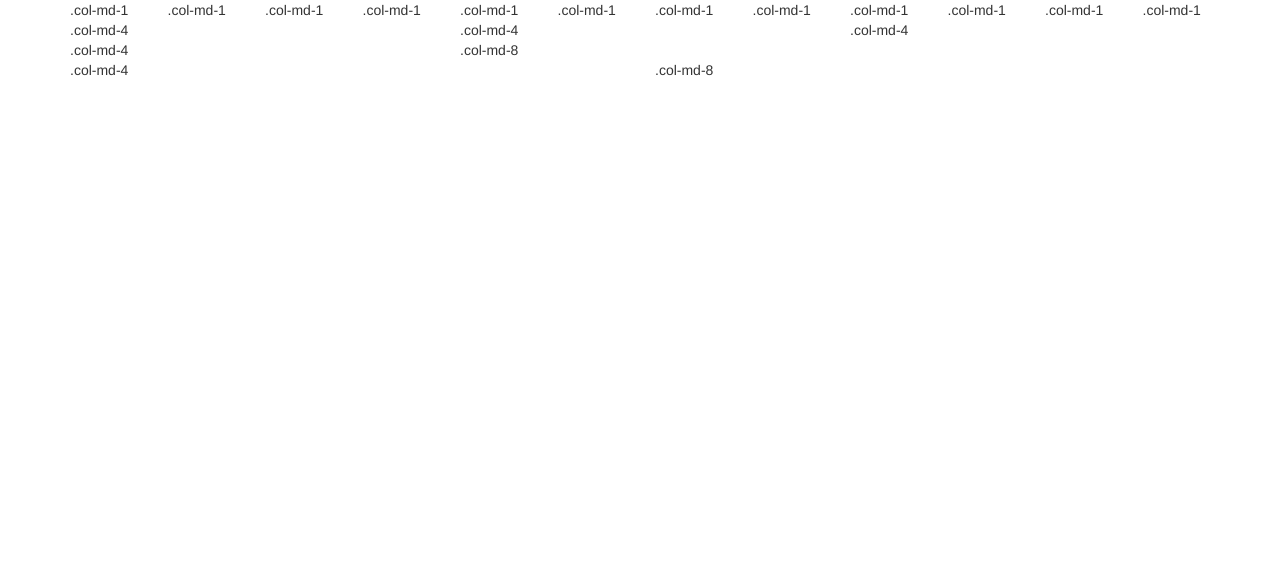
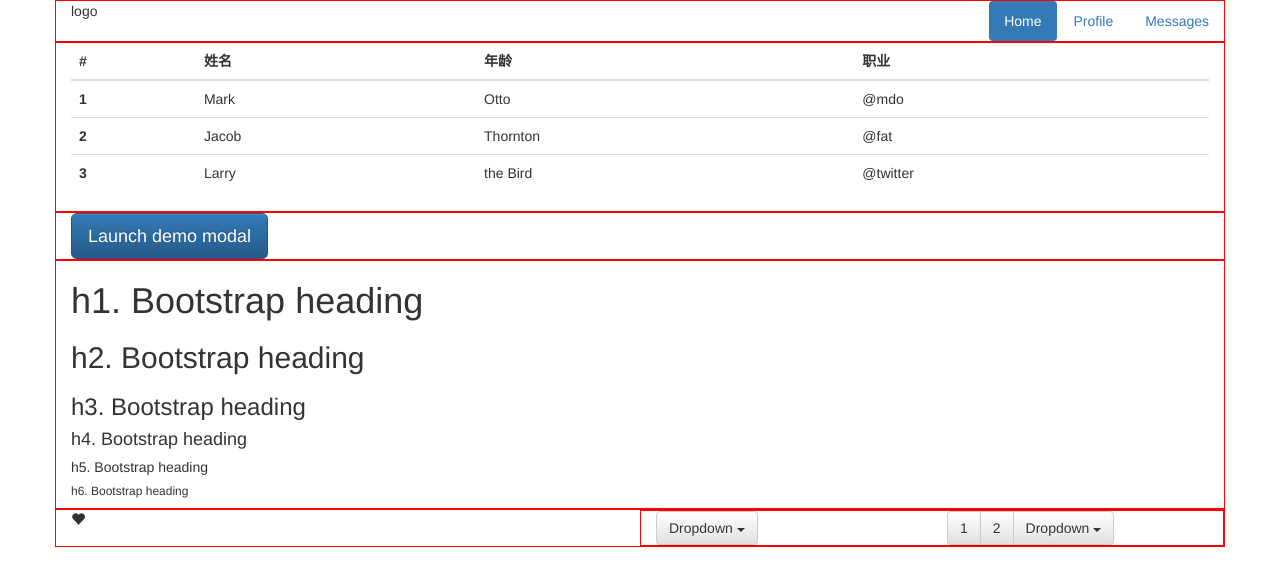
Before and after one commit to xue0211/bootstrap-demo-1, a plain HTML site: page index.html in a window 1280 px wide. Drawn offline with Linux system fonts and the light colour scheme.

Commit message:
bootstrap-second

```diff
--- a/index.html
+++ b/index.html
@@ -1,43 +1,156 @@
 <!DOCTYPE html>
 <html lang="zh-hans">
+
 <head>
   <meta charset="UTF-8">
   <meta name="viewport" content="width=device-width, initial-scale=1.0">
   <title>我的第一个 BS demo</title>
   <link rel="stylesheet" href="./bootstrap-3.4.1-dist/css/bootstrap.min.css">
+  <link rel="stylesheet" href="./bootstrap-3.4.1-dist/css/bootstrap-theme.min.css">
+  <style>
+    .container .row {
+      border: 1px solid red;
+    }
+  </style>
 
 </head>
+
 <body>
   <div class="container">
     <div class="row">
-            <div class="col-md-1">.col-md-1</div>
-            <div class="col-md-1">.col-md-1</div>
-            <div class="col-md-1">.col-md-1</div>
-            <div class="col-md-1">.col-md-1</div>
-            <div class="col-md-1">.col-md-1</div>
-            <div class="col-md-1">.col-md-1</div>
-            <div class="col-md-1">.col-md-1</div>
-            <div class="col-md-1">.col-md-1</div>
-            <div class="col-md-1">.col-md-1</div>
-            <div class="col-md-1">.col-md-1</div>
-            <div class="col-md-1">.col-md-1</div>
-            <div class="col-md-1">.col-md-1</div>
+      <div class="col-md-2">
+        logo
+      </div>
+      <div class="pull-right">
+        <ul class="nav nav-pills">
+          <li role="presentation" class="active"><a href="#">Home</a></li>
+          <li role="presentation"><a href="#">Profile</a></li>
+          <li role="presentation"><a href="#">Messages</a></li>
+        </ul>
+      </div>
     </div>
     <div class="row">
-            <div class="col-md-4">.col-md-4</div>
-            <div class="col-md-4">.col-md-4</div>
-            <div class="col-md-4">.col-md-4</div>
+      <div class="col-md-12">
+        <table class="table table-hover">
+          <thead>
+            <tr>
+              <th>#</th>
+              <th>姓名</th>
+              <th>年龄</th>
+              <th>职业</th>
+            </tr>
+          </thead>
+          <tbody>
+            <tr>
+              <th scope="row">1</th>
+              <td>Mark</td>
+              <td>Otto</td>
+              <td>@mdo</td>
+            </tr>
+            <tr>
+              <th scope="row">2</th>
+              <td>Jacob</td>
+              <td>Thornton</td>
+              <td>@fat</td>
+            </tr>
+            <tr>
+              <th scope="row">3</th>
+              <td>Larry</td>
+              <td>the Bird</td>
+              <td>@twitter</td>
+            </tr>
+          </tbody>
+        </table>
+      </div>
     </div>
     <div class="row">
-            <div class="col-md-4">.col-md-4</div>
-            <div class="col-md-8">.col-md-8</div>
+      <div class="col-md-12">
+        <!-- Button trigger modal -->
+        <button id="x" type="button" class="btn btn-primary btn-lg" data-toggle="modal">
+          Launch demo modal
+        </button>
+
+        <!-- Modal -->
+        <div class="modal fade" id="dialog" tabindex="-1" role="dialog" aria-labelledby="myModalLabel">
+          <div class="modal-dialog" role="document">
+            <div class="modal-content">
+              <div class="modal-header">
+                <button type="button" class="close" data-dismiss="modal" aria-label="Close"><span
+                    aria-hidden="true">&times;</span></button>
+                <h4 class="modal-title" id="myModalLabel">Modal title</h4>
+              </div>
+              <div class="modal-body">
+                ...
+              </div>
+              <div class="modal-footer">
+                <button type="button" class="btn btn-default" data-dismiss="modal">Close</button>
+                <button type="button" class="btn btn-primary">Save changes</button>
+              </div>
+            </div>
+          </div>
+        </div>
+      </div>
     </div>
     <div class="row">
-            <div class="col-md-5">.col-md-4</div>
-            <div class="col-md-6 col-md-offset-1">.col-md-8</div>
+      <div class="col-md-12">
+        <h1>h1. Bootstrap heading</h1>
+        <h2>h2. Bootstrap heading</h2>
+        <h3>h3. Bootstrap heading</h3>
+        <h4>h4. Bootstrap heading</h4>
+        <h5>h5. Bootstrap heading</h5>
+        <h6>h6. Bootstrap heading</h6>
+      </div>
+    </div>
+    <div class="row">
+      <div class="col-md-5">
+        <span class="glyphicon glyphicon-heart" aria-hidden="true"></span>
+      </div>
+      <div class="col-md-6 col-md-offset-1">
+        <div class="row">
+          <div class="col-md-6">
+            <div class="dropdown">
+              <button class="btn btn-default dropdown-toggle" type="button" id="dropdownMenu1" data-toggle="dropdown"
+                aria-haspopup="true" aria-expanded="true">
+                Dropdown
+                <span class="caret"></span>
+              </button>
+              <ul class="dropdown-menu" aria-labelledby="dropdownMenu1">
+                <li><a href="#">Action</a></li>
+                <li><a href="#">Another action</a></li>
+                <li><a href="#">Something else here</a></li>
+                <li role="separator" class="divider"></li>
+                <li><a href="#">Separated link</a></li>
+              </ul>
+            </div>
+          </div>
+          <div class="col-md-6">
+            <div class="btn-group" role="group" aria-label="...">
+              <button type="button" class="btn btn-default">1</button>
+              <button type="button" class="btn btn-default">2</button>
+              <div class="btn-group" role="group">
+                <button type="button" class="btn btn-default dropdown-toggle" data-toggle="dropdown"
+                  aria-haspopup="true" aria-expanded="false">
+                  Dropdown
+                  <span class="caret"></span>
+                </button>
+                <ul class="dropdown-menu">
+                  <li><a href="#">Dropdown link</a></li>
+                  <li><a href="#">Dropdown link</a></li>
+                </ul>
+              </div>
+            </div>
+          </div>
+        </div>
+      </div>
     </div>
   </div>
   <script src="./bootstrap-3.4.1-dist/js/jquery.min.js"></script>
   <script src="./bootstrap-3.4.1-dist/js/bootstrap.min.js"></script>
+  <script>
+    $(x).on('click', function () {
+      $('#dialog').modal()
+    })
+  </script>
 </body>
+
 </html>
```
Lines whose indentation alone changed are shown as unchanged.
